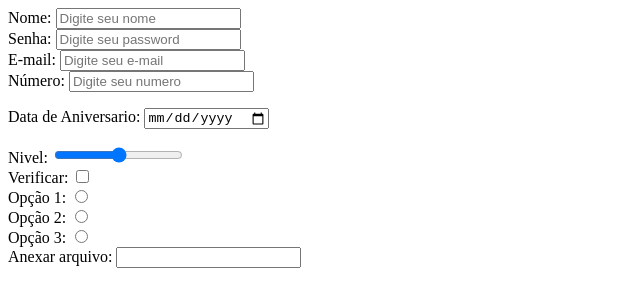
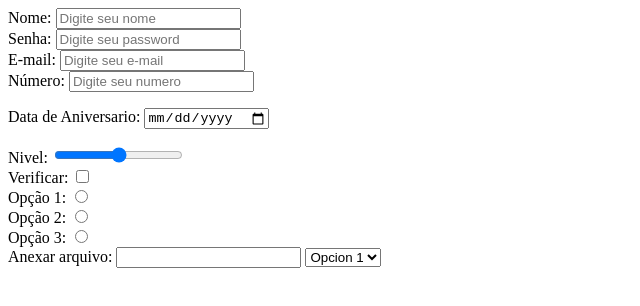
Before and after one commit to TomokoFujimoto/Formulario, a plain HTML site: page index.html in a window 1280 px wide. Shown: the whole page, without its empty margins (0-640 px from the left). Drawn offline with Linux system fonts and the light colour scheme.

Commit message:
Seleccionar opciones

```diff
--- a/index.html
+++ b/index.html
@@ -101,5 +101,11 @@
       name="arquivo"
       id="arquivo"
       </div>
+
+      <select name="opções">
+       <option value="op1">Opcion 1</option>
+       <option value="op2">Opcion 2</option>
+       <option value="op2">Opcion 3</option>
+        </select>
   </body>
 </html>
```
